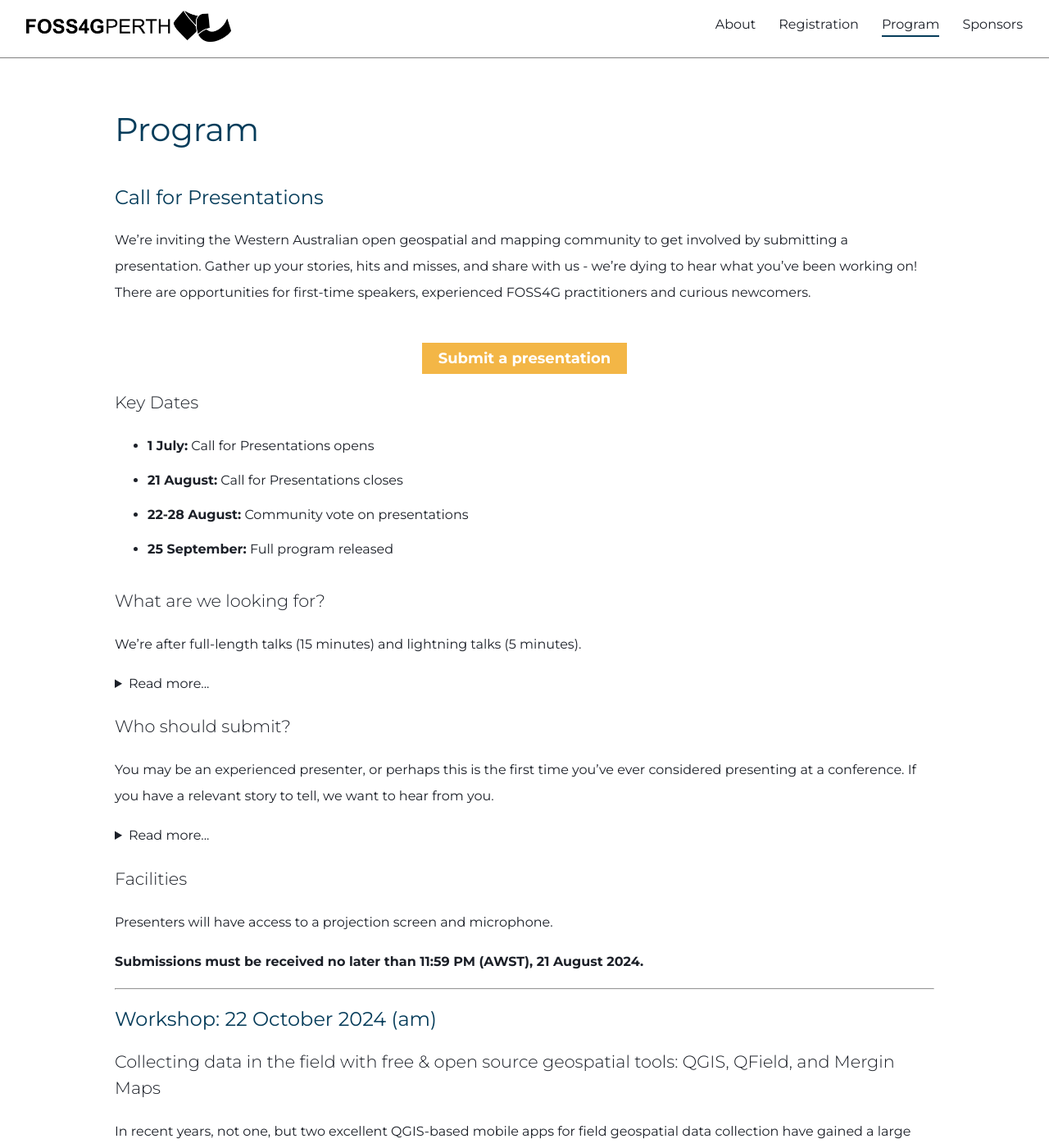
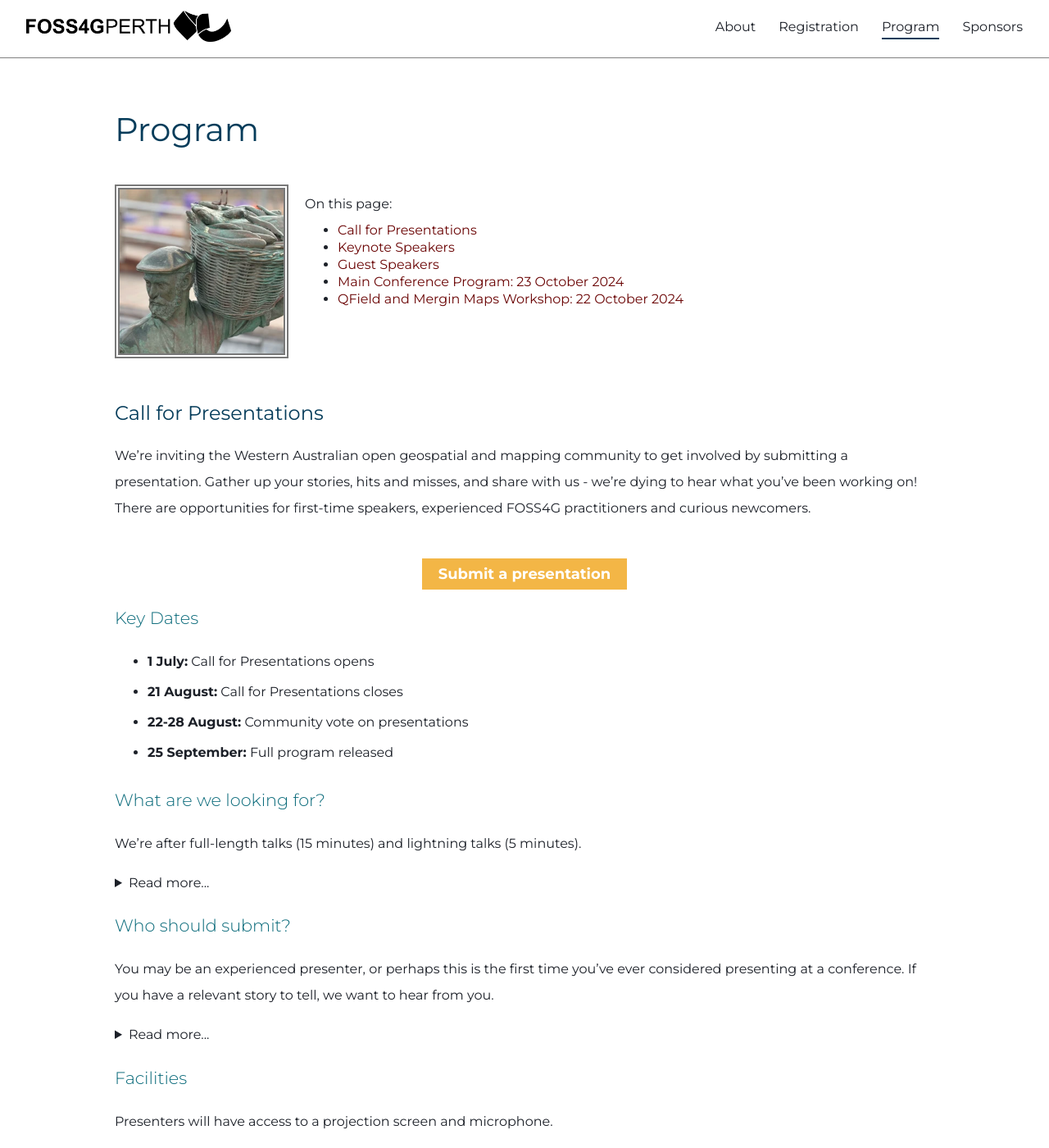
Before and after one commit to foss4g-perth-org/foss4g-perth-org.github.io, a Jekyll site: the page built from program.md, in a window 1280 px wide and 1400 px high. Shown: the whole window at 82% size. Built offline with Jekyll 4.4.1, drawn with Linux system fonts in a browser that asks for light colours; some web fonts are replaced; comment, search, counter and statistics services are not loaded; some of the changed text lies outside the part shown.

Commit message:
Add guest speakers and layout changes

```diff
--- a/_includes/sponsors.html
+++ b/_includes/sponsors.html
@@ -20,7 +20,7 @@
     {% endfor %}
   </div> -->
 
-  <h3>Silver</h3>
+  <h2>Silver</h2>
   <div id="silver" class="sponsor-wrapper">
     {% for sponsor in site.data.sponsors %}
     {% if sponsor.tier == 'Silver' %}
@@ -40,7 +40,7 @@
     {% endfor %}
   </div>
 
-  <h3>Bronze</h3>
+  <h2>Bronze</h2>
   <div id="bronze" class="sponsor-wrapper">
     {% for sponsor in site.data.sponsors %}
     {% if sponsor.tier == 'Bronze' %}
@@ -55,7 +55,7 @@
     {% endfor %}
   </div>
 
-  <h3>Conference Partners</h3>
+  <h2>Conference Partners</h2>
   <div id="partner" class="sponsor-wrapper">
     {% for sponsor in site.data.sponsors %}
     {% if sponsor.tier == 'Partner' %}
--- a/_sass/_variable.scss
+++ b/_sass/_variable.scss
@@ -4,6 +4,7 @@
 // base colors
 $charcoal: #1c2028;
 $midgrey: #797979;
+$lightgrey: #eeeeee;
 $offwhite: #f9f9f9;
 $white: #ffffff;
 
--- a/assets/css/main.scss
+++ b/assets/css/main.scss
@@ -1,6 +1,10 @@
 ---
 ---
 @import 'variable';
+
+html {
+  scroll-behavior: smooth;
+}
 
 body {
   font-family: $primary;
@@ -33,6 +37,7 @@ h2 {
 h3 {
   font-size: 1.3rem;
   font-weight: 300;
+  color: $color_two;
 }
 
 h4 {
@@ -61,7 +66,22 @@ a {
 }
 
 li {
-  padding-bottom: 10px;
+  padding-bottom: 5px;
+  // line-height: 1.5rem;
+}
+
+.divider {
+  height: 2px;
+  width: 100%;
+  background-color: $color_four;
+  margin: 50px 0;
+}
+
+.divider-light {
+  height: 2px;
+  width: 100%;
+  background-color: $lightgrey;
+  margin: 50px 0;
 }
 
 .button_wrapper {
@@ -298,6 +318,26 @@ footer {
   background-size: cover;
 }
 
+
+.on-this-page {
+  display: grid;
+  grid-template-columns: 200px auto;
+  gap: 2rem;
+  // align-items: center;
+  line-height: 1rem;
+  margin-bottom: 3rem;
+  position: relative;
+  // left: 20px;
+  .page-menu {
+    padding: 1rem 0;
+  }
+  img {
+    max-width: 100%;
+    margin: 0;
+    height: 200px;
+    width: 200px
+  }
+}
 //content
 
 .grid {
@@ -861,6 +901,9 @@ footer {
   #sponsor-package {
     font-size: 0.8rem;
   }
+  .on-this-page {
+    display: none;
+  }
 }
 
 @media screen and (min-width: 0px) and (max-width: 799px) {
--- a/program.md
+++ b/program.md
@@ -4,6 +4,22 @@ title: Program
 active: program
 description: We are inviting the Western Australian open geospatial and mapping community to get involved by submitting a presentation.
 ---
+
+<div class="on-this-page">
+    <div><img src="/assets/img/freo/fisherman.webp" alt="Statue of fisherman"></div>
+    <div class="page-menu">
+     On this page:
+        <ul>
+            <li><a href="#presentations">Call for Presentations</a></li>
+            <li><a href="#keynotes">Keynote Speakers</a></li>
+            <li><a href="#guests">Guest Speakers</a></li>
+            <li><a href="#main-program">Main Conference Program: 23 October 2024</a></li>
+            <li><a href="#workshop">QField and Mergin Maps Workshop: 22 October 2024</a></li>
+        </ul>
+    </div>
+</div>
+
+<div id="presentations" class="anchor-offset"></div>
 
 ## Call for Presentations
 
@@ -46,33 +62,13 @@ Presenters will have access to a projection screen and microphone.
 
 **Submissions must be received no later than 11:59 PM (AWST), 21 August 2024.**
 
-<hr>
-<div id="workshop" class="anchor-offset"></div>
 
-## Workshop: 22 October 2024 (am)
-
-### Collecting data in the field with free & open source geospatial tools: QGIS, QField, and Mergin Maps
+<div class="divider"></div>
 
 
-In recent years, not one, but two excellent QGIS-based mobile apps for field geospatial data collection have gained a large following: QField and Mergin Maps. Both apps are free & open source and can function entirely offline, with cloud-based utilities for syncing field data to a central location.
+## Conference Day
 
-In this tutorial, we'll:
-
-1. walk through the process for setting up a data collection project in QGIS, with offline base maps, the ability to capture photos, and field-friendly data capture forms with dropdown lists, constraints, and real-time data validation
-2. get some fresh air, taking our project into the field with a brief walk around Esplanade Park in Fremantle
-3. return to our home base, where we'll sync our field data on a cloud platform
-
-Participants are asked to bring a laptop with a recent version of QGIS, and a mobile device with either QField or Mergin Maps installed. We'll get in touch in advance to provide further details.
-
-
-
-**Presenters**: John Bryant, Grant Boxer, John Duncan
-
-**Duration**: 2.5h
-
-<hr>
-
-## Conference Day
+<div id="keynotes" class="anchor-offset"></div>
 
 ### Keynote Speakers
 
@@ -97,6 +93,72 @@ In collaboration with <a href="https://www.isprs.org/tc4-symposium2024/index.htm
 </p>
 </div>
 
+<div class="divider-light"></div>
+
+
+<div id="guests" class="anchor-offset"></div>
+
+### Guest Speakers
+
+FOSS4G Perth welcomes special guest speakers Andrew Dowding and Kass Boladeras from Winyama, presenting **"Empowering Indigenous Communities with GIS: Micro-credentialing for First Nations Land Management"**.
+
+FOSS4G Perth welcomes special guest speakers Andrew Morumburri Dowding and Kass Boladeras from Winyama.
+
+
+<div class="keynote-container">
+    <img src="/assets/img/program/andrew_dowding.webp" class="keynote-img" alt="Andrew Dowding">
+</div>
+<div>
+<h4>Andrew Dowding</h4>
+<p>
+Andrew’s role is to manage and guide Winyama, create opportunities for the team to grow into their roles and most importantly to generate work for the organisation to be sustainable. Andrew is from the Ngarluma traditional owner group and grew up between Perth, Sydney, and the Pilbara.
+
+Andrew’s passion is Indigenous mapping and the use of technology for cultural safeguarding. He co-founded Winyama in 2018 to provide more opportunity for Indigenous people to work in the geospatial industry and within the broader digital economy.
+
+</p>
+</div>
+<div class="keynote-container">
+    <img src="/assets/img/program/kass_boladeras.webp" class="keynote-img" alt="Kass Boladeras">
+</div>
+<div>
+<h4>Kass Boladeras</h4>
+<p>
+Kass is responsible for leading the marketing team and overseeing the company’s human resource department. Additionally, Kass manages and oversees Winyama’s social initiative, the Indigenous Mapping Workshop Australia program.
+
+Born and raised in Fremantle, Kass is a proud Ballardong woman with familial ties to the Wheatbelt (Northam, York, Toodyay).
+</p>
+</div>
+
+<div class="divider-light"></div>
+
+<div id="main-program" class="anchor-offset"></div>
+
 ### Main Program
 
 More information on the conference schedule will be provided after the full program is released.
+
+
+<div class="divider"></div>
+
+<div id="workshop" class="anchor-offset"></div>
+
+## Workshop: 22 October 2024 (am)
+
+### Collecting data in the field with free & open source geospatial tools: QGIS, QField, and Mergin Maps
+
+
+In recent years, not one, but two excellent QGIS-based mobile apps for field geospatial data collection have gained a large following: QField and Mergin Maps. Both apps are free & open source and can function entirely offline, with cloud-based utilities for syncing field data to a central location.
+
+In this tutorial, we'll:
+
+1. walk through the process for setting up a data collection project in QGIS, with offline base maps, the ability to capture photos, and field-friendly data capture forms with dropdown lists, constraints, and real-time data validation
+2. get some fresh air, taking our project into the field with a brief walk around Esplanade Park in Fremantle
+3. return to our home base, where we'll sync our field data on a cloud platform
+
+Participants are asked to bring a laptop with a recent version of QGIS, and a mobile device with either QField or Mergin Maps installed. We'll get in touch in advance to provide further details.
+
+
+
+**Presenters**: John Bryant, Grant Boxer, John Duncan
+
+**Duration**: 2.5h
```
Also changed, not shown: about.md (+1 -1 lines), registration.md (+20 -5 lines), assets/img/freo/bather.webp (added), assets/img/freo/fisherman.webp (added), assets/img/freo/occy2.webp (added), assets/img/program/andrew_dowding.webp (added), assets/img/program/kass_boladeras.webp (added).
